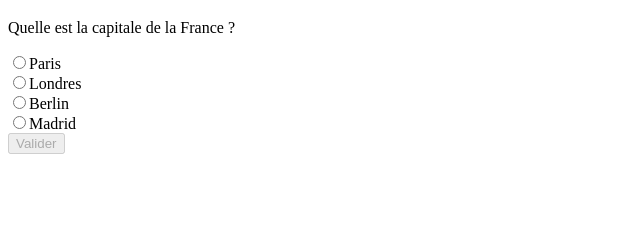
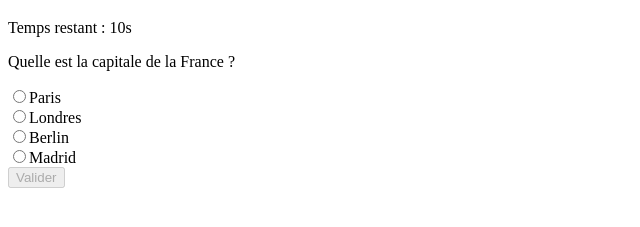
Before and after one commit to ANa3l/quiz-culture-generale, a plain HTML site: page html/quiz.html in a window 1280 px wide. Shown: the part 61-288 px from the top of the page, without its empty margins (0-640 px from the left). Drawn offline with Linux system fonts and the light colour scheme.

Commit message:
modification des fichier index.html et gestionQuestions.js

```diff
--- a/js/gestionQuestions.js
+++ b/js/gestionQuestions.js
@@ -1,9 +1,49 @@
 let indexQuestionActuelle = 0;
+let erreurs = 0;
+let timer;       // Stocke l'intervalle du timer
+let tempsRestant; // Temps restant pour la question en cours
+
+// 🔴 Définition des niveaux de difficulté et de leurs paramètres
+const niveaux = {
+    "Facile": { temps: 20, erreursMax: 5 },
+    "Moyen": { temps: 15, erreursMax: 3 },
+    "Difficile": { temps: 10, erreursMax: 2 }
+};
+
+// 🔴 Récupération du niveau choisi (par défaut "Moyen" si rien n'est sélectionné)
+let niveauChoisi = localStorage.getItem("niveau") || "Moyen";
+let parametres = niveaux[niveauChoisi];
+
+// Fonction pour afficher le timer dans la page
+function afficherTimer() {
+    let timerElement = document.getElementById("timer");
+    if (!timerElement) {
+      timerElement = document.createElement("p");
+      timerElement.id = "timer";
+      // Insère le timer en haut du conteneur de la question
+      document.getElementById("conteneur-question").prepend(timerElement);
+    }
+    timerElement.textContent = `Temps restant : ${tempsRestant}s`;
+}
+
+// Fonction pour décrémenter le timer et passer à la question suivante en cas d'expiration
+function decrementerTimer() {
+    tempsRestant--;
+    afficherTimer();
+    if (tempsRestant <= 0) {
+      clearInterval(timer);
+      // Considère l'absence de réponse comme une erreur
+      erreurs++;
+      indexQuestionActuelle++;
+      afficherQuestion();
+    }
+}
 
 // Fonction pour afficher la question actuelle avec des boutons radio
 function afficherQuestion() {
-    if (indexQuestionActuelle >= window.questions.length) {
-        document.getElementById("conteneur-question").innerHTML = "<h2>Fin du quiz ! 🎉</h2>";
+    // 🔴 Vérifie si le quiz est terminé (fin des questions ou trop d'erreurs)
+    if (indexQuestionActuelle >= window.questions.length || erreurs >= parametres.erreursMax) {
+        document.getElementById("conteneur-question").innerHTML = `<h2>Fin du quiz ! 🎉<br>Score : ${indexQuestionActuelle - erreurs} / ${window.questions.length}</h2>`;
         return;
     }
 
@@ -35,6 +75,12 @@ function afficherQuestion() {
     });
 
     document.getElementById("bouton-valider").disabled = true;
+
+    // 🔴 Initialisation du timer à chaque affichage de question
+    clearInterval(timer);
+    tempsRestant = parametres.temps;
+    afficherTimer();
+    timer = setInterval(decrementerTimer, 1000);
 }
 
 // Fonction pour activer le bouton valider lorsqu'une réponse est sélectionnée
@@ -44,6 +90,9 @@ function activerBoutonValider() {
 
 // Fonction pour passer à la question suivante
 function questionSuivante() {
+    // Arrête le timer de la question en cours
+    clearInterval(timer);
+
     // Vérifier si une réponse a été sélectionnée
     const reponseSelectionnee = document.querySelector('input[name="reponse"]:checked');
     if (!reponseSelectionnee) return;
```
Also changed, not shown: index.html (+7 -0 lines).
